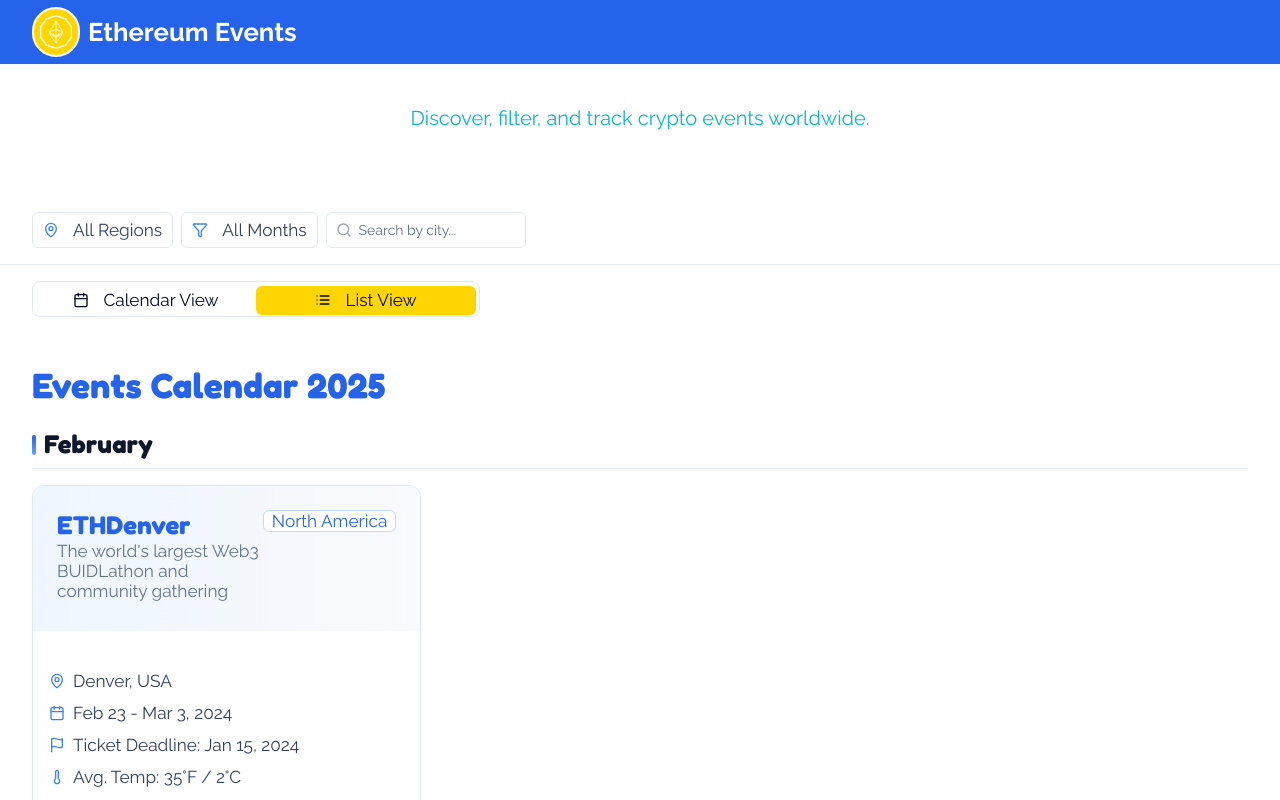
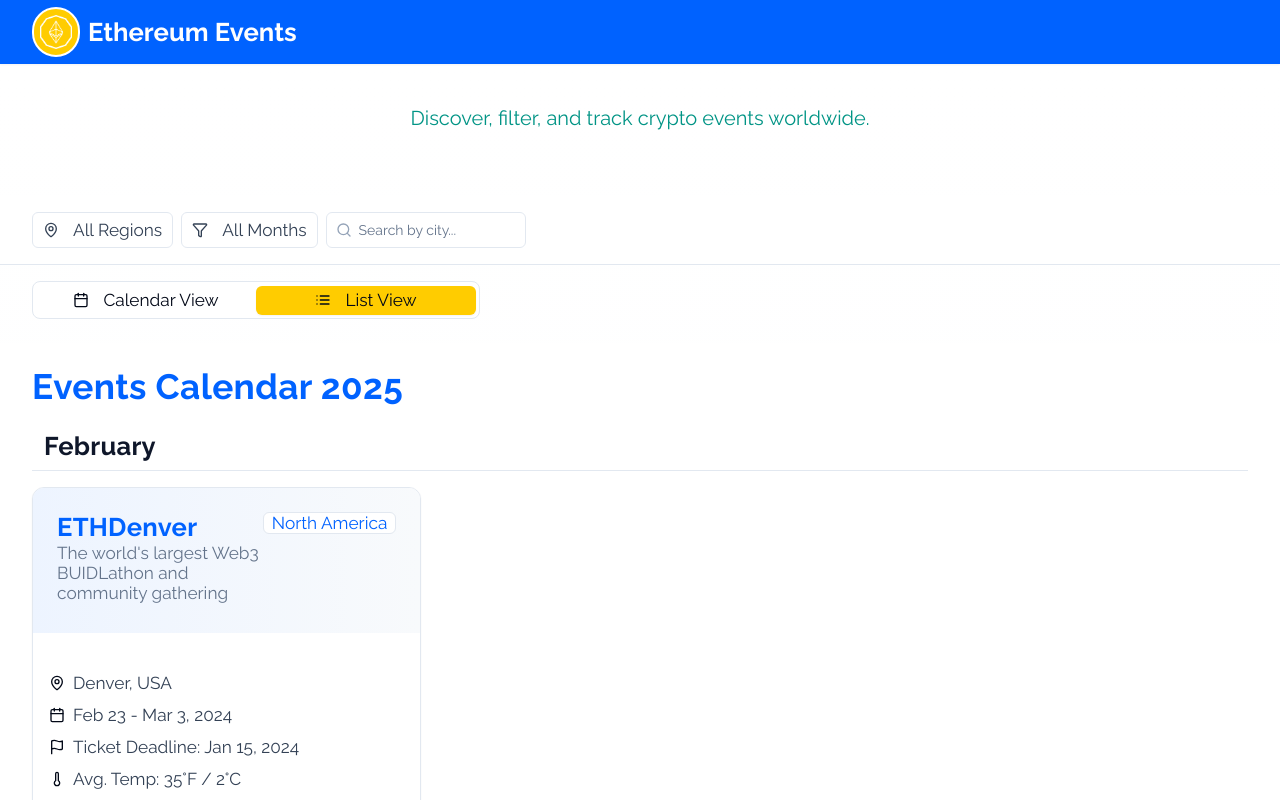
Before and after one commit to geodework/ethereum-events, a Next.js app: page / in a window 1280 px wide. Shown: the top 800 px of the page. Built offline with nearby package versions, Linux system fonts and the light colour scheme.

Commit message:
style: integrate primary colour for maintenance-ability

```diff
--- a/app/globals.css
+++ b/app/globals.css
@@ -10,16 +10,20 @@
     --card-foreground: 222.2 84% 4.9%;
     --popover: 0 0% 100%;
     --popover-foreground: 222.2 84% 4.9%;
-    --primary: 228 65% 50%;
+    --primary-hue: 217;
+    --primary-saturation: 100%;
+    --primary-lightness: 50%;
+    --primary: var(--primary-hue), var(--primary-saturation), var(--primary-lightness);
     --primary-foreground: 210 40% 98%;
     --secondary: 210 40% 96.1%;
     --secondary-foreground: 222.2 47.4% 11.2%;
     --muted: 210 40% 96.1%;
     --muted-foreground: 215.4 16.3% 46.9%;
-    --accent: 48 100% 63%;
+    --accent: 48 100% 50%;
     --accent-foreground: 222.2 47.4% 11.2%;
     --destructive: 0 84.2% 60.2%;
     --destructive-foreground: 210 40% 98%;
+    --tealpop: 174 100% 29%;
     --border: 214.3 31.8% 91.4%;
     --input: 214.3 31.8% 91.4%;
     --ring: 228 65% 50%;
@@ -33,7 +37,10 @@
     --card-foreground: 210 40% 98%;
     --popover: 222.2 84% 4.9%;
     --popover-foreground: 210 40% 98%;
-    --primary: 228 65% 50%;
+    --primary: 228;
+    --primary-saturation: 100%;
+    --primary-lightness: 50%;
+    --primary: var(--primary-hue), var(--primary-saturation), var(--primary-lightness);
     --primary-foreground: 222.2 47.4% 11.2%;
     --secondary: 217.2 32.6% 17.5%;
     --secondary-foreground: 210 40% 98%;
@@ -63,7 +70,6 @@
 }
 
 .pop-fonts h1, .pop-fonts h2, .pop-fonts h3, .pop-fonts h4, .pop-fonts h5, .pop-fonts h6 {
-  font-family: 'Fredoka', sans-serif;
   font-weight: 700;
   letter-spacing: 0.01em;
 }
@@ -99,17 +105,6 @@
   font-weight: 700;
 }
 
-.bg-pop {
-  background-color: #ec4899 !important;
-  color: #fff0f6 !important;
-}
 .text-pop {
   color: #ec4899 !important;
 }
-.bg-tealpop {
-  background-color: #06b6d4 !important;
-  color: #e0f7fa !important;
-}
-.text-tealpop {
-  color: #06b6d4 !important;
-}
--- a/app/layout.tsx
+++ b/app/layout.tsx
@@ -1,13 +1,11 @@
 import type React from "react"
 import type { Metadata } from "next"
-import { Inter, Fredoka, Raleway } from "next/font/google"
+import { Raleway } from "next/font/google"
 import "./globals.css"
 import Header from "@/components/header"
 import Footer from "@/components/footer"
 import { ThemeProvider } from "@/components/theme-provider"
 
-const inter = Inter({ subsets: ["latin"] })
-const fredoka = Fredoka({ subsets: ["latin"], weight: ["400", "700"] })
 const raleway = Raleway({ subsets: ["latin"], weight: ["400", "700"] })
 
 export const metadata: Metadata = {
--- a/components/event-card.tsx
+++ b/components/event-card.tsx
@@ -37,17 +37,17 @@ export function EventCard({ event }: EventCardProps) {
 
   return (
     <Card className="group h-full overflow-hidden border-slate-200 transition-all hover:shadow-md">
-      <CardHeader className="bg-gradient-to-r from-blue-50 to-slate-50 pb-2 py-6">
+      <CardHeader className="bg-gradient-to-r from-primary-light to-slate-50 pb-2 py-6">
         <div className="flex items-start justify-between">
           <div>
-            <h3 className="text-xl font-bold text-primary group-hover:text-blue-600">
+            <h3 className="text-xl font-bold text-primary group-hover:text-primary-light-600">
               {event.name}
             </h3>
             <p className="text-sm text-slate-500">{event.description}</p>
           </div>
           <Badge
             variant="outline"
-            className="border border-blue-200 bg-white font-medium text-primary"
+            className="border border-primary-light-200 bg-white font-medium text-primary"
           >
             {event.region}
           </Badge>
@@ -55,19 +55,19 @@ export function EventCard({ event }: EventCardProps) {
       </CardHeader>
       <CardContent className="space-y-3 p-4 pb-2">
         <div className="flex items-center gap-2 text-sm">
-          <MapPin className="h-4 w-4 text-blue-500" />
+          <MapPin className="h-4 w-4 text-primary-light-500" />
           <span className="text-slate-700">
             {event.city}, {event.country}
           </span>
         </div>
         <div className="flex items-center gap-2 text-sm">
-          <Calendar className="h-4 w-4 text-blue-500" />
+          <Calendar className="h-4 w-4 text-primary-light-500" />
           <span className="text-slate-700">
             {formatDateRange(event.startDate, event.endDate)}
           </span>
         </div>
         <div className="flex items-center gap-2 text-sm">
-          <Flag className="h-4 w-4 text-blue-500" />
+          <Flag className="h-4 w-4 text-primary-light-500" />
           <span className="text-slate-700">
             Ticket Deadline: {formatDeadline(event.ticketDeadline)}
             {isDeadlineSoon() && (
@@ -78,7 +78,7 @@ export function EventCard({ event }: EventCardProps) {
           </span>
         </div>
         <div className="flex items-center gap-2 text-sm">
-          <Thermometer className="h-4 w-4 text-blue-500" />
+          <Thermometer className="h-4 w-4 text-primary-light-500" />
           <span className="text-slate-700">Avg. Temp: {event.temperature}</span>
         </div>
       </CardContent>
@@ -86,14 +86,14 @@ export function EventCard({ event }: EventCardProps) {
         <Button
           variant="outline"
           size="sm"
-          className="flex-1 border-slate-200 bg-white text-slate-700 hover:bg-blue-50 hover:text-primary"
+          className="flex-1 border-slate-200 bg-white text-slate-700 hover:bg-primary-light-50 hover:text-primary"
         >
           <Calendar className="mr-1 h-3 w-3" /> Add to Calendar
         </Button>
         <Button
           variant="outline"
           size="sm"
-          className="border-slate-200 bg-white text-slate-700 hover:bg-blue-50 hover:text-primary"
+          className="border-slate-200 bg-white text-slate-700 hover:bg-primary-light-50 hover:text-primary"
         >
           <Globe className="h-3 w-3" />
         </Button>
--- a/components/filter-bar.tsx
+++ b/components/filter-bar.tsx
@@ -44,7 +44,10 @@ export function FilterBar({ onFilterChange }: FilterBarProps) {
     deadlineSoon: false,
   })
 
-  const handleFilterChange = (key: keyof FilterState, value: string | boolean) => {
+  const handleFilterChange = (
+    key: keyof FilterState,
+    value: string | boolean
+  ) => {
     const newFilters = { ...filters, [key]: value }
     setFilters(newFilters)
     onFilterChange(newFilters)
@@ -56,8 +59,12 @@ export function FilterBar({ onFilterChange }: FilterBarProps) {
         <div className="flex flex-wrap items-center gap-2">
           <DropdownMenu>
             <DropdownMenuTrigger asChild>
-              <Button variant="outline" size="sm" className="h-9 border-slate-200 bg-white text-slate-700">
-                <MapPin className="mr-2 h-4 w-4 text-blue-500" />
+              <Button
+                variant="outline"
+                size="sm"
+                className="h-9 border-slate-200 bg-white text-slate-700"
+              >
+                <MapPin className="mr-2 h-4 w-4 text-primary-light-500" />
                 {filters.region}
               </Button>
             </DropdownMenuTrigger>
@@ -79,8 +86,12 @@ export function FilterBar({ onFilterChange }: FilterBarProps) {
 
           <DropdownMenu>
             <DropdownMenuTrigger asChild>
-              <Button variant="outline" size="sm" className="h-9 border-slate-200 bg-white text-slate-700">
-                <Filter className="mr-2 h-4 w-4 text-blue-500" />
+              <Button
+                variant="outline"
+                size="sm"
+                className="h-9 border-slate-200 bg-white text-slate-700"
+              >
+                <Filter className="mr-2 h-4 w-4 text-primary-light-500" />
                 {filters.month}
               </Button>
             </DropdownMenuTrigger>
@@ -91,7 +102,9 @@ export function FilterBar({ onFilterChange }: FilterBarProps) {
                 value={filters.month}
                 onValueChange={(value) => handleFilterChange("month", value)}
               >
-                <DropdownMenuRadioItem value="All Months">All Months</DropdownMenuRadioItem>
+                <DropdownMenuRadioItem value="All Months">
+                  All Months
+                </DropdownMenuRadioItem>
                 {months.map((month) => (
                   <DropdownMenuRadioItem key={month} value={month}>
                     {month}
@@ -130,9 +143,9 @@ export function FilterBar({ onFilterChange }: FilterBarProps) {
             <Button
               variant="outline"
               size="sm"
-              className="h-9 border-slate-200 bg-white text-slate-700 hover:bg-blue-50 hover:text-primary"
+              className="h-9 border-slate-200 bg-white text-slate-700 hover:bg-primary-light-50 hover:text-primary"
             >
-              <SlidersHorizontal className="mr-2 h-4 w-4 text-blue-500" />
+              <SlidersHorizontal className="mr-2 h-4 w-4 text-primary-light-500" />
               Advanced Filters
             </Button>
           </DialogTrigger>
--- a/components/list-view.tsx
+++ b/components/list-view.tsx
@@ -12,7 +12,9 @@ export function ListView({ events }: ListViewProps) {
   const eventsByMonth: Record<string, Event[]> = {}
 
   // Sort events by start date
-  const sortedEvents = [...events].sort((a, b) => a.startDate.getTime() - b.startDate.getTime())
+  const sortedEvents = [...events].sort(
+    (a, b) => a.startDate.getTime() - b.startDate.getTime()
+  )
 
   // Group events by month
   sortedEvents.forEach((event) => {
@@ -28,7 +30,9 @@ export function ListView({ events }: ListViewProps) {
 
   return (
     <div className="container py-6">
-      <h2 className="mb-6 text-2xl font-bold text-primary">Events Calendar {new Date().getFullYear()}</h2>
+      <h2 className="mb-6 text-2xl font-bold text-primary">
+        Events Calendar {new Date().getFullYear()}
+      </h2>
 
       {months.map((month) => {
         const monthEvents = eventsByMonth[month] || []
@@ -40,7 +44,7 @@ export function ListView({ events }: ListViewProps) {
         return (
           <div key={month} className="mb-10">
             <div className="mb-4 flex items-center gap-2 border-b border-slate-200 pb-2">
-              <div className="h-5 w-1 rounded-full bg-gradient-to-b from-primary to-blue-400"></div>
+              <div className="h-5 w-1 rounded-full bg-gradient-to-b from-primary to-primary-light-400"></div>
               <h3 className="text-xl font-semibold text-slate-900">{month}</h3>
             </div>
             <div className="grid gap-6 md:grid-cols-2 lg:grid-cols-3">
--- a/components/ui/tabs.tsx
+++ b/components/ui/tabs.tsx
@@ -26,7 +26,7 @@ function TabsList({
     <TabsPrimitive.List
       data-slot="tabs-list"
       className={cn(
-        "bg-muted text-muted-foreground inline-flex h-9 w-fit items-center justify-center rounded-lg p-[3px]",
+        "bg-muted text-muted-foreground inline-flex w-fit items-center justify-center rounded-lg p-[3px]",
         className
       )}
       {...props}
--- a/tailwind.config.ts
+++ b/tailwind.config.ts
@@ -26,16 +26,18 @@ const config = {
         background: "hsl(var(--background))",
         foreground: "hsl(var(--foreground))",
         primary: {
-          DEFAULT: "#2563eb",
+          DEFAULT: "hsl(var(--primary))",
           foreground: "hsl(var(--primary-foreground))",
-        },
-        accent: {
-          DEFAULT: "rgb(255 214 0)",
-          foreground: "hsl(var(--accent-foreground))",
+          strong: "#3b82f6",
+          light: "hsl(var(--primary-hue), var(--primary-saturation),96.5%)",
         },
         secondary: {
           DEFAULT: "hsl(var(--secondary))",
           foreground: "hsl(var(--secondary-foreground))",
+        },
+        accent: {
+          DEFAULT: "hsl(var(--accent))",
+          foreground: "hsl(var(--accent-foreground))",
         },
         destructive: {
           DEFAULT: "hsl(var(--destructive))",
@@ -53,13 +55,9 @@ const config = {
           DEFAULT: "hsl(var(--card))",
           foreground: "hsl(var(--card-foreground))",
         },
-        pop: {
-          DEFAULT: "#ec4899",
-          foreground: "#fff0f6",
-        },
         tealpop: {
-          DEFAULT: "#06b6d4",
-          foreground: "#e0f7fa",
+          DEFAULT: "hsl(var(--tealpop))",
+          foreground: "hsl(var(--tealpop-foreground))",
         },
       },
       borderRadius: {
```
